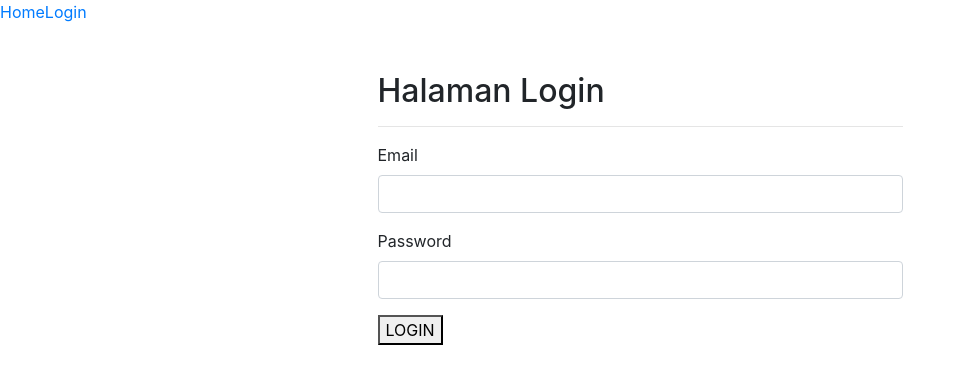
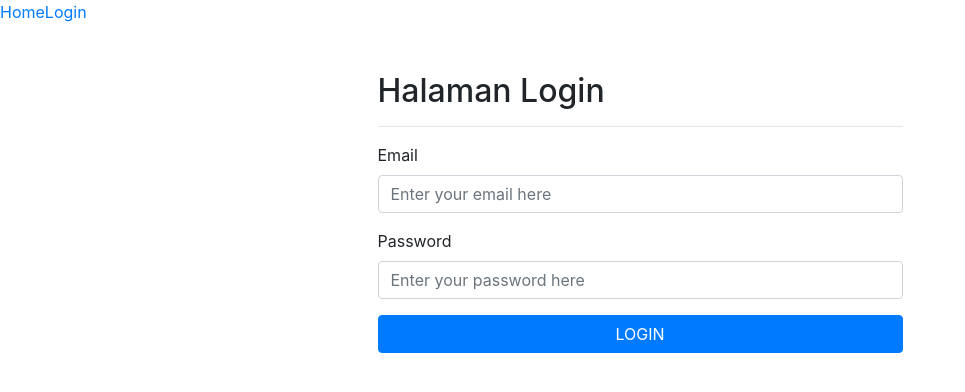
Before and after one commit to mahmudinm/react-perpustakaan-client, a React (Create React App) app: page / in a window 1280 px wide. Shown: the top 392 px of the page, without its empty margins (0-965 px from the left). Built offline with nearby package versions, Linux system fonts and the light colour scheme.

Commit message:
buat form dengan formik dan yup

```diff
--- /dev/null
+++ b/src/components/Formik/TextInput.js
@@ -0,0 +1,25 @@
+import React from 'react';
+import { useField } from 'formik';
+
+export const TextInput = ({ label, ...props }) => {
+	const [field, meta] = useField(props);
+	return (
+		<>
+			<div className="form-group">
+				<label
+					className="form-label"
+					htmlFor={props.id || props.name}>{label}</label>
+				<input
+			        className={
+			          meta.touched && meta.error ? 'form-control is-invalid' : 'form-control'
+			        }
+			        {...field}
+			        {...props}
+				/>
+				{meta.touched && meta.error ? (
+					<div className="invalid-feedback">{meta.error}</div>
+				) : null}
+				</div>
+		</>
+	)
+}
--- a/src/containers/pages/Login/LoginForm.js
+++ b/src/containers/pages/Login/LoginForm.js
@@ -1,68 +1,42 @@
 import React from 'react';
-import { useFormik } from 'formik';
+import { Formik, Form, useFormik, useField } from 'formik';
 import * as Yup from 'yup';
+import {TextInput} from '../../../components/Formik/TextInput';
 
 const LoginForm = () => {
-	const formik = useFormik({
-		initialValues: {
+	return (
+		<Formik
+			initialValues={{
 				email: '',
 				password: ''
-		},
-		validationSchema: Yup.object({
+			}}
+			validationSchema={Yup.object({
 				email: Yup.string()
 					.email('Invalida email address')
 					.required('Required'),
 				password: Yup.string()
 					.required('Required')
-		}),
-		onSubmit: values => {
+			})}
+			onSubmit={(values, { setSubmitting }) => {
 				console.log(values)
-		}
-	})
-
-	return (
-		<form onSubmit={formik.handleSubmit}>
-			<div className="form-group">
-				<label
-					className="form-label"
-					htmlFor="email">Email</label>
-				<input
-			        className={
-			          formik.touched.email && formik.errors.email ? 'form-control is-invalid' : 'form-control'
-			        }
+			}}
+		>
+			<Form>
+				<TextInput
+					label="Email"
 					type="email"
 					name="email"
-					id="email"
-					onChange={formik.handleChange}
-					onBlur={formik.handleBlur}
-					value={formik.values.email}
+					placeholder="Enter your email here"
 				/>
-				{formik.touched.email && formik.errors.email ? (
-					<div className="invalid-feedback">{formik.errors.email}</div>
-				) : null}
-			</div>
-
-			<div className="form-group">
-				<label
-					className="form-label"
-					htmlFor="password">Password</label>
-				<input
-			        className={
-			          formik.touched.email && formik.errors.email ? 'form-control is-invalid' : 'form-control'
-			        }
+				<TextInput
+					label="Password"
 					type="password"
 					name="password"
-					id="password"
-					onChange={formik.handleChange}
-					onBlur={formik.handleBlur}
-					value={formik.values.password}
+					placeholder="Enter your password here"
 				/>
-				{formik.touched.password && formik.errors.password ? (
-					<div className="invalid-feedback">{formik.errors.password}</div>
-				) : null}
-				</div>
-			<button type="submit">LOGIN</button>
-		</form>
+				<button type="submit" className="btn btn-primary btn-block">LOGIN</button>
+			</Form>
+		</Formik>
 	)
 }
 
```
Lines whose indentation alone changed are shown as unchanged.
